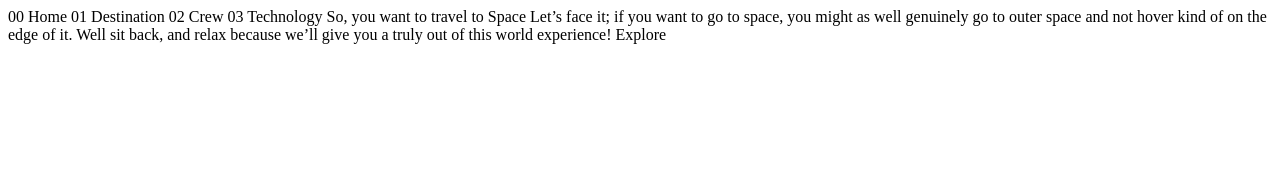
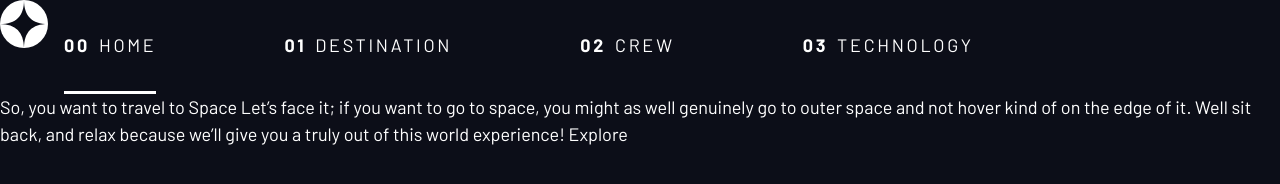
Before and after one commit to prymehat/Space, a plain HTML site: page starter-code/index.html in a window 1280 px wide. Drawn offline with Linux system fonts and the light colour scheme; a web font is replaced by a local one.

Commit message:
newIndex

```diff
--- a/starter-code/index.html
+++ b/starter-code/index.html
@@ -5,15 +5,30 @@
   <meta name="viewport" content="width=device-width, initial-scale=1.0">
 
   <link rel="icon" type="image/png" sizes="32x32" href="./assets/favicon-32x32.png">
+  <!-- Google fonts -->
+  <link rel="preconnect" href="https://fonts.googleapis.com">
+  <link rel="preconnect" href="https://fonts.gstatic.com" crossorigin>
+  <link href="https://fonts.googleapis.com/css2?family=Barlow+Condensed:wght@400;700&family=Bellefair&family=Barlow:wght@400;700&display=swap"
+      rel="stylesheet">
 
+  <!-- Our custom CSS -->
+  <link rel="stylesheet" href="index.css">
   <title>Frontend Mentor | Space tourism website</title>
 </head>
 <body>
-
-  00 Home
-  01 Destination
-  02 Crew
-  03 Technology
+      <header class="primary-header flex">
+        <div>
+          <img src="./assets/shared/logo.svg" alt="space-logo">
+        </div>
+        <nav>
+          <ul class="primary-navigation underline-indicators flex" style="">
+              <li class="active"><a class="uppercase text-white letter-spacing-2" href="#"><span>00</span>Home</a>
+              <li><a class="uppercase text-white letter-spacing-2" href="#"><span>01</span>Destination</a>
+              <li><a class="uppercase text-white letter-spacing-2" href="#"><span>02</span>Crew</a>
+              <li><a class="uppercase text-white letter-spacing-2" href="#"><span>03</span>Technology</a>
+          </ul>
+        </nav>
+      </header>
 
   So, you want to travel to
   Space
@@ -23,5 +38,6 @@
 
   Explore
 
+
 </body>
 </html>
```
